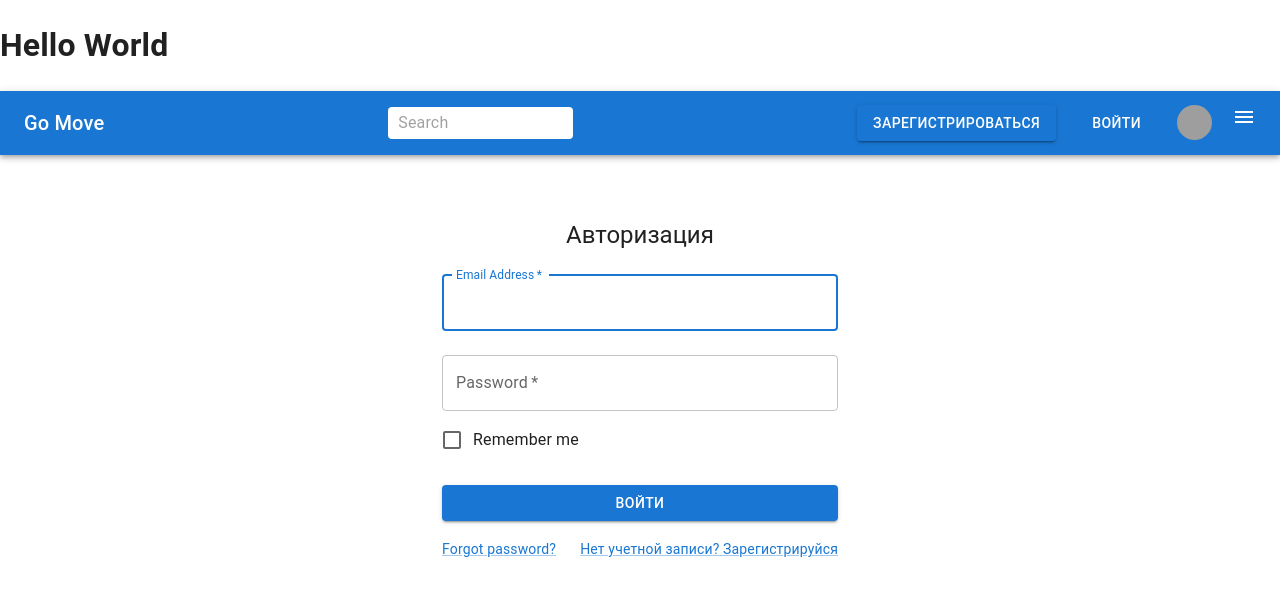
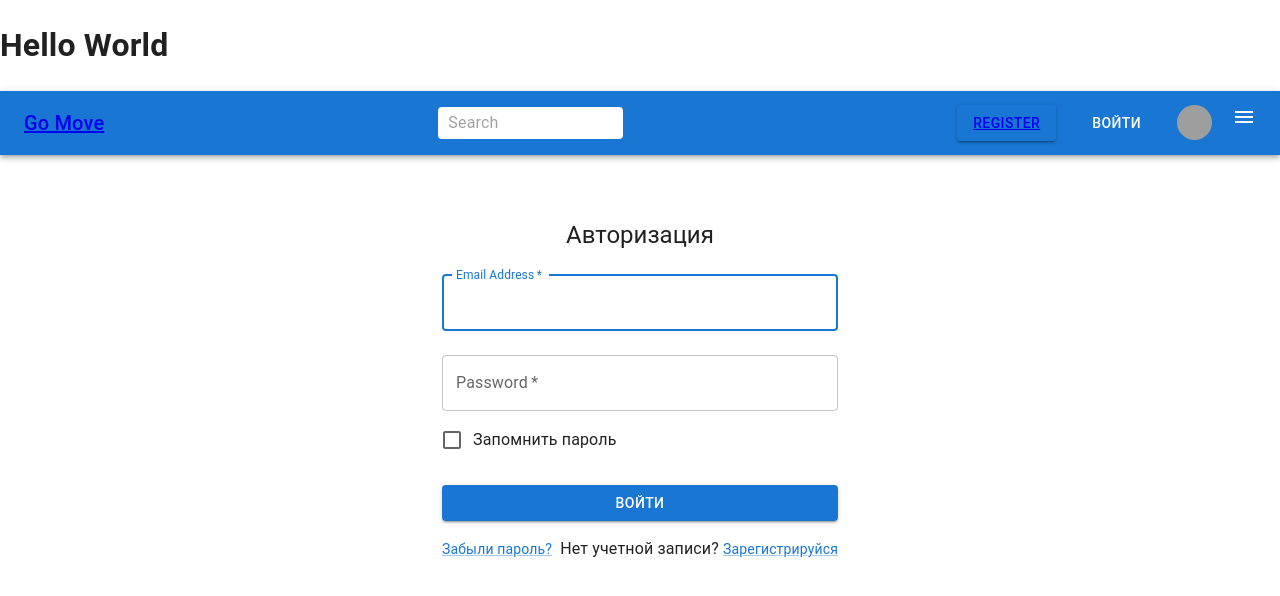
Before and after one commit to magelon6/goMove_app, a React (Create React App) app in the folder client/: page /auth in a window 1280 px wide. Shown: the top 596 px of the page. Built offline with nearby package versions, Linux system fonts and the light colour scheme; grey boxes are pictures that could not be loaded.

Commit message:
Links to registration and authorization

```diff
--- a/client/src/components/Auth/Auth.js
+++ b/client/src/components/Auth/Auth.js
@@ -61,7 +61,7 @@ export default function Auth() {
             />
             <FormControlLabel
               control={<Checkbox value="remember" color="primary" />}
-              label="Remember me"
+              label="Запомнить пароль"
             />
             <Button
               type="submit"
@@ -74,12 +74,13 @@ export default function Auth() {
             <Grid container>
               <Grid item xs>
                 <Link href="#" variant="body2">
-                  Forgot password?
+                  Забыли пароль?
                 </Link>
               </Grid>
               <Grid item>
+                <span>Нет учетной записи? </span>
                 <Link href="/registration" variant="body2">
-                  Нет учетной записи? Зарегистрируйся
+                  Зарегистрируйся
                 </Link>
               </Grid>
             </Grid>
--- a/client/src/components/NavBar/NavBar.jsx
+++ b/client/src/components/NavBar/NavBar.jsx
@@ -1,6 +1,7 @@
 import React, { useState } from 'react';
 import { AppBar, Toolbar, styled, Typography, Box, InputBase, Avatar, Menu, MenuItem, Button} from '@mui/material'
 import MenuIcon from '@mui/icons-material/Menu';
+import { Link } from 'react-router-dom';
 
 const StyledToolbar = styled(Toolbar)({
     display:"flex",
@@ -26,13 +27,19 @@ const NavBar = () => {
         <AppBar position='sticky'>
             <StyledToolbar>
                 <Typography variant='h6'>
-                    Go Move
+                    <Link to='/' >
+                        Go Move
+                    </Link>
                 </Typography>
                 <Search><InputBase placeholder='Search'></InputBase></Search>
                 <Icons>
                     {/* Тут прописать условие авторизации пользователя */}
-                    <Button variant="contained">Зарегистрироваться</Button>
-                    <Button variant="outlined" sx={{color: "white"}}>Войти</Button>
+                    <Button variant="contained">
+                        <Link to='/registration'>Register</Link>
+                    </Button>
+                    <Link to='/auth'>
+                        <Button variant="outlined" sx={{color: "white"}}>Войти</Button>
+                    </Link>
                     <Avatar sx={{width:35, height:35}} src='#'/>
                     <MenuIcon onClick={(e) => setOpen(true)} />
                 </Icons>
--- a/client/src/components/Registration/Registration.js
+++ b/client/src/components/Registration/Registration.js
@@ -78,8 +78,9 @@ export default function Registration() {
             </Button>
             <Grid container justifyContent="flex-end">
               <Grid item>
+              <span>Уже есть аккаунт? </span>
                 <Link href='/auth' variant="body2">
-                  Уже есть аккаунт? Войти
+                  Войти
                 </Link>
               </Grid>
             </Grid>
--- a/client/src/index.css
+++ b/client/src/index.css
@@ -5,6 +5,7 @@ body {
     sans-serif;
   -webkit-font-smoothing: antialiased;
   -moz-osx-font-smoothing: grayscale;
+  background-color: '8ECAE6';
 }
 
 code {
```
